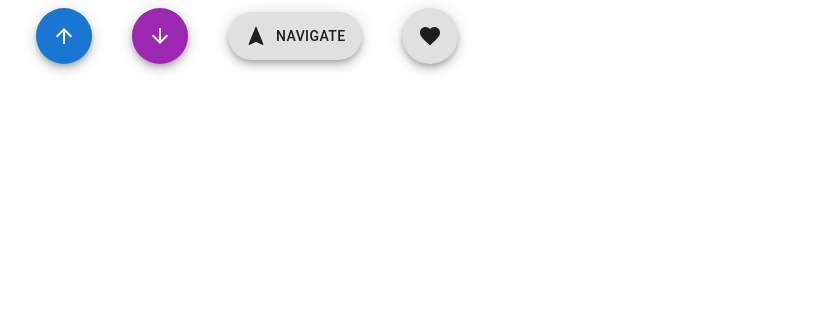
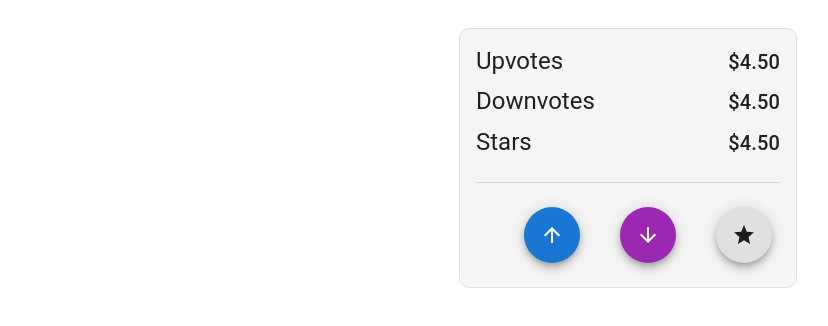
Before and after one commit to Drew-L-Nelson/like-button-test, a React (Vite) app: page / in a window 1280 px wide. Shown: the top 326 px of the page, without its empty margins (12-840 px from the left). Built offline with nearby package versions, Linux system fonts and the light colour scheme.

Commit message:
card added, Upvotes, Downvotes, Stars added into card

```diff
--- a/Components/LikeButtons.jsx
+++ b/Components/LikeButtons.jsx
@@ -1,39 +1,69 @@
 import * as React from "react";
 import { ThemeProvider, createTheme } from '@mui/system';
+import Card from '@mui/material/Card';
+import Stack from '@mui/material/Stack';
+import Divider from '@mui/material/Divider';
+import Typography from '@mui/material/Typography';
 import Box from '@mui/material/Box';
 import Fab from '@mui/material/Fab';
 import ArrowUpwardIcon from "@mui/icons-material/ArrowUpward";
 import ArrowDownwardIcon from '@mui/icons-material/ArrowDownward';
-import FavoriteIcon from "@mui/icons-material/Favorite";
-import NavigationIcon from "@mui/icons-material/Navigation";
+import StarIcon from '@mui/icons-material/Star';
 import { styled } from "@mui/material/styles";
 
 export default function LikeButtons() {
   return (
-    <StyledBox>
-        <Box>
+    <Card variant="outlined" sx={{ maxWidth: 360, backgroundColor: '#f5f5f5', borderColor: '#e0e0e0', borderWidth: 1, borderRadius: '10px', }}>
+        <Box sx={{ p: 2 }}>
 
+            <Stack direction="row" justifyContent="space-between" alignItems="center">
+                <Typography gutterBottom variant="h5" component="div">
+                    Upvotes
+                </Typography>
+                <Typography gutterBottom variant="h6" component="div">
+                    $4.50
+                </Typography>
+            </Stack>
+
+            <Stack direction="row" justifyContent="space-between" alignItems="center">
+                <Typography gutterBottom variant="h5" component="div">
+                    Downvotes
+                </Typography>
+                <Typography gutterBottom variant="h6" component="div">
+                    $4.50
+                </Typography>
+
+            </Stack>
+
+            <Stack direction="row" justifyContent="space-between" alignItems="center">
+                <Typography gutterBottom variant="h5" component="div">
+                    Stars
+                </Typography>
+                <Typography gutterBottom variant="h6" component="div">
+                    $4.50
+                </Typography>
+
+            </Stack>
+            <Divider sx={{ my: 2 }} />
         </Box>
-        <Box sx={{ "& > :not(style)": { ml: 5 } }}>
+
+        <Box sx={{ "& > :not(style)": { ml: 5 }, p: 3, mt: -4 }}>
             <Fab color="primary" aria-label="add">
                 <ArrowUpwardIcon />
             </Fab>
             <Fab color="secondary" aria-label="subtract">
                 <ArrowDownwardIcon />
             </Fab>
-            <Fab variant="extended">
-                <NavigationIcon sx={{ mr: 1 }} />
-                Navigate
-            </Fab>
             <Fab aria-label="like">
-                <FavoriteIcon />
+                <StarIcon />
             </Fab>
         </Box>
-    </StyledBox>
+    </Card>
   );
 }
 
 const StyledBox = styled(Box)({
-    display: "flex",
-    flexDirection: "column"
+    // display: "flex",
+    // flexDirection: "column",
+    justifyContent: "center",
 });
--- a/src/App.jsx
+++ b/src/App.jsx
@@ -4,7 +4,7 @@ import LikeButtons from '../Components/LikeButtons'
 
 export default function App() {
   return (
-    <main>
+    <main style={{ display: 'flex', flexDirection: 'column', alignItems: 'center', justifyContent: 'center', paddingTop: 20 }}>
         <div>
             <LikeButtons />
         </div>
```
